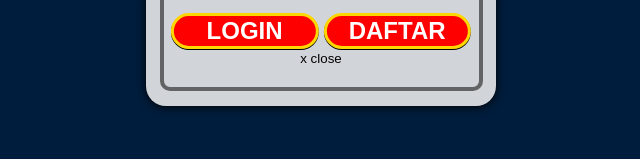
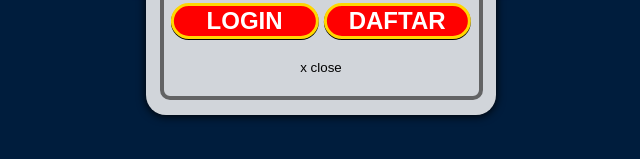
Before and after one commit to viaarnas/undian-hp, a plain HTML site: page index.html in a window 1280 px wide. Both pictures are taken after a click on the button "Event Undian HP Mingguan". Shown: the part 487-646 px from the top of the page, without its empty margins (319-959 px from the left). Drawn offline with Linux system fonts and the light colour scheme.

Commit message:
Update styles.css

```diff
--- a/styles.css
+++ b/styles.css
@@ -121,7 +121,8 @@
     #close-btn {
       background: none;
       border: none;
-      margin-bottom: 20px
+      margin-bottom: 20px;
+      margin-top: 20px;
     }
     #close-btn:hover {
       color: red;
```
